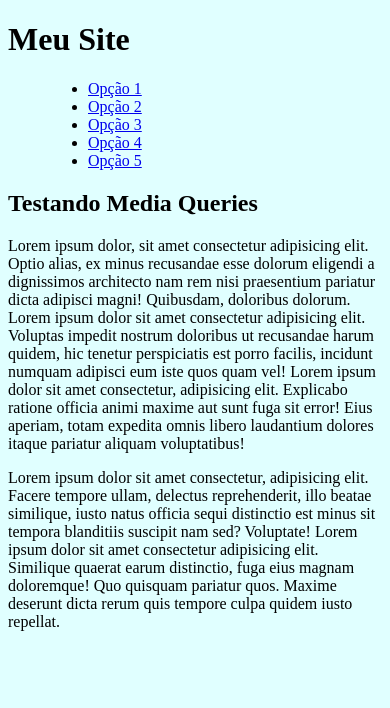
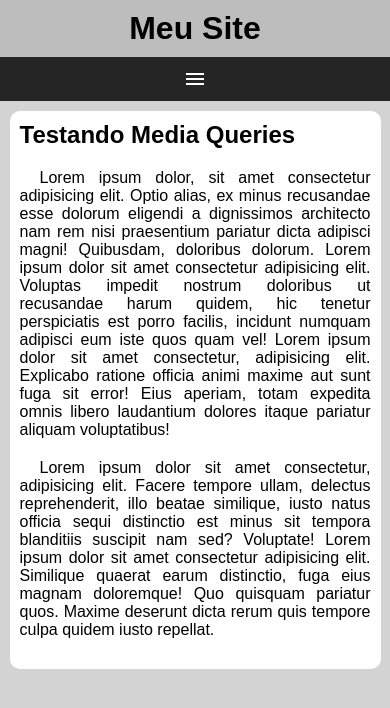
Before and after one commit to fsmarques/html-css, a plain HTML site: page exercícios/ex026/mq005/index.html in a window 390 px wide. Drawn offline with nearby package versions, Linux system fonts and the light colour scheme.

Commit message:
atualizado o exercício 5 de media queries

```diff
--- a/exercícios/ex026/mq005/estilos/style.css
+++ b/exercícios/ex026/mq005/estilos/style.css
@@ -1,5 +1,78 @@
 @charset "UTF-8";
 
+*{
+    font-family: Arial, Helvetica, sans-serif;
+    margin: 0px;
+    padding: 0px;
+}
+
+
+
 body, html{
-    background-color: lightcyan;
+    background-color: lightgray;
 }
+
+header{
+    background-color: rgb(189, 189, 189);
+}
+
+header > h1{
+    padding: 10px;
+    text-align: center;
+}
+
+span#burger{
+    background-color: rgb(37, 37, 37);
+    display: block;
+    color: white;
+    text-align: center;
+    padding: 10px;
+    cursor: pointer;
+
+}
+
+span#burger:hover{
+    background-color: white;
+    color: black;
+}
+
+menu{
+    display: none;
+}
+
+menu > ul{
+    list-style-type: none;
+}
+
+menu > ul > li > a{
+    display: block;
+    padding: 10px;
+    text-decoration: none;
+    text-align: center;
+    background-color: rgb(94, 94, 94);
+    color: white;
+    border-top: 2px solid rgb(189, 189, 189);
+}
+
+menu > ul > li > a:hover{
+    background-color: rgb(133, 132, 132);
+}
+
+main{
+    width: 90vw;
+    background-color: white;
+    margin: auto;
+    margin-top: 10px;
+    padding: 10px;
+    border-radius: 10px;
+}
+
+article > h2{
+    padding-bottom: 20px;
+}
+
+article > p{
+    text-align: justify;
+    margin-bottom: 20px;
+    text-indent: 20px;
+}
--- a/exercícios/ex026/mq005/index.html
+++ b/exercícios/ex026/mq005/index.html
@@ -1,17 +1,20 @@
 <!DOCTYPE html>
 <html lang="pt-br">
+
 <head>
     <meta charset="UTF-8">
     <meta name="viewport" content="width=device-width, initial-scale=1.0">
     <title>Media Query</title>
+    <link rel="stylesheet" href="https://fonts.googleapis.com/css2?family=Material+Symbols+Outlined:opsz,wght,FILL,GRAD@24,400,0,0&icon_names=menu" />
     <link rel="stylesheet" href="estilos/style.css">
 </head>
+
 <body>
     <header>
 
         <h1>Meu Site</h1>
-
-        <menu>
+        <span id="burger" class="material-symbols-outlined" onclick="clickMenu()">menu</span>
+        <menu id="itens">
             <ul>
                 <li><a href="#">Opção 1</a></li>
                 <li><a href="#">Opção 2</a></li>
@@ -27,12 +30,36 @@
 
             <h2>Testando Media Queries</h2>
 
-            <p>Lorem ipsum dolor, sit amet consectetur adipisicing elit. Optio alias, ex minus recusandae esse dolorum eligendi a dignissimos architecto nam rem nisi praesentium pariatur dicta adipisci magni! Quibusdam, doloribus dolorum. Lorem ipsum dolor sit amet consectetur adipisicing elit. Voluptas impedit nostrum doloribus ut recusandae harum quidem, hic tenetur perspiciatis est porro facilis, incidunt numquam adipisci eum iste quos quam vel! Lorem ipsum dolor sit amet consectetur, adipisicing elit. Explicabo ratione officia animi maxime aut sunt fuga sit error! Eius aperiam, totam expedita omnis libero laudantium dolores itaque pariatur aliquam voluptatibus!</p>
+            <p>Lorem ipsum dolor, sit amet consectetur adipisicing elit. Optio alias, ex minus recusandae esse dolorum
+                eligendi a dignissimos architecto nam rem nisi praesentium pariatur dicta adipisci magni! Quibusdam,
+                doloribus dolorum. Lorem ipsum dolor sit amet consectetur adipisicing elit. Voluptas impedit nostrum
+                doloribus ut recusandae harum quidem, hic tenetur perspiciatis est porro facilis, incidunt numquam
+                adipisci eum iste quos quam vel! Lorem ipsum dolor sit amet consectetur, adipisicing elit. Explicabo
+                ratione officia animi maxime aut sunt fuga sit error! Eius aperiam, totam expedita omnis libero
+                laudantium dolores itaque pariatur aliquam voluptatibus!</p>
 
-            <p>Lorem ipsum dolor sit amet consectetur, adipisicing elit. Facere tempore ullam, delectus reprehenderit, illo beatae similique, iusto natus officia sequi distinctio est minus sit tempora blanditiis suscipit nam sed? Voluptate! Lorem ipsum dolor sit amet consectetur adipisicing elit. Similique quaerat earum distinctio, fuga eius magnam doloremque! Quo quisquam pariatur quos. Maxime deserunt dicta rerum quis tempore culpa quidem iusto repellat.</p>
+            <p>Lorem ipsum dolor sit amet consectetur, adipisicing elit. Facere tempore ullam, delectus reprehenderit,
+                illo beatae similique, iusto natus officia sequi distinctio est minus sit tempora blanditiis suscipit
+                nam sed? Voluptate! Lorem ipsum dolor sit amet consectetur adipisicing elit. Similique quaerat earum
+                distinctio, fuga eius magnam doloremque! Quo quisquam pariatur quos. Maxime deserunt dicta rerum quis
+                tempore culpa quidem iusto repellat.</p>
 
         </article>
 
     </main>
+
+    <script>
+
+        function clickMenu() {
+            if (itens.style.display == 'block'){
+                itens.style.display = 'none'
+            } else{
+                itens.style.display = 'block'
+            }
+        }
+
+    </script>
+
 </body>
+
 </html>
```
